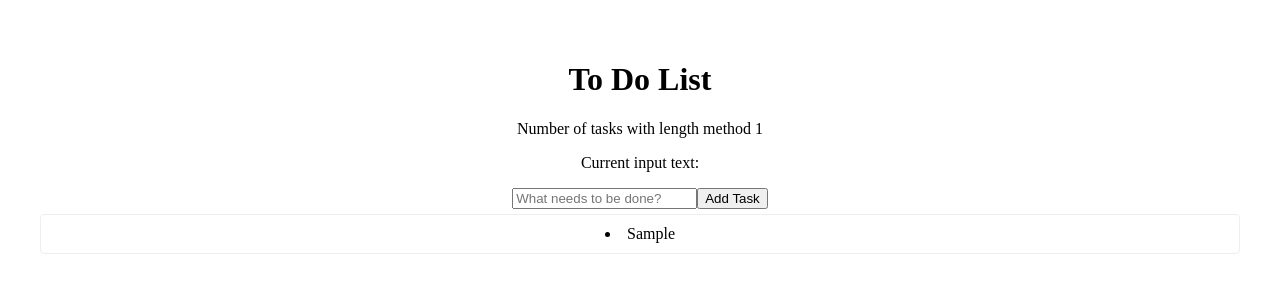
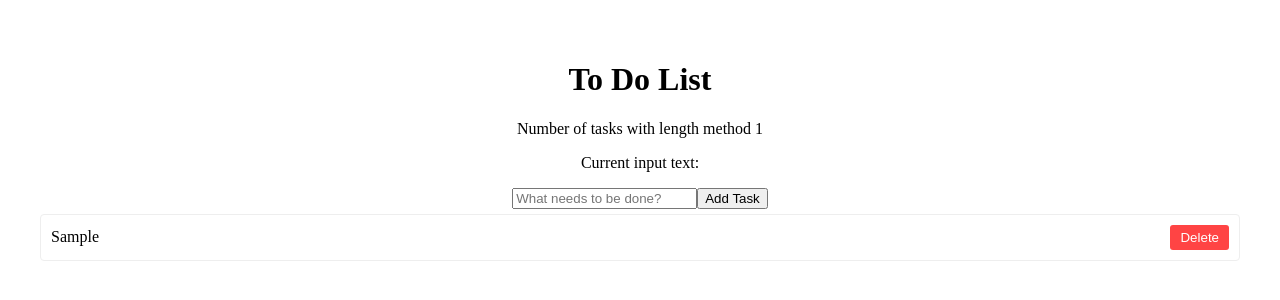
Before and after one commit to darunbjork/-todo-list-project, a React (Vite) app: page / in a window 1280 px wide. Both pictures are taken after typing "Sample" into the empty fields and a click on the button "Add Task". Shown: the top 300 px of the page. Built offline with nearby package versions, Linux system fonts and the light colour scheme.

Commit message:
Add Delete button

```diff
--- a/src/App.jsx
+++ b/src/App.jsx
@@ -14,7 +14,7 @@ function App() {
     const newTask = {
       id: newId,
       text: newTaskText,
-      inComplete: false,
+      isComplete: false, // Fixed typo: changed inComplete to isComplete
     };
 
     setTasks([...tasks, newTask]);
@@ -29,6 +29,11 @@ function App() {
       return task;
     });
     setTasks(updatedTasks);
+  };
+
+  const handleDeleteTask = (idToDelete) => {
+    const filteredTasks = tasks.filter((task) => task.id !== idToDelete);
+    setTasks(filteredTasks);
   };
 
   return (
@@ -47,7 +52,6 @@ function App() {
       {tasks.map((task) => (
         <li
           key={task.id}
-          onClick={() => handleToggleComplete(task.id)}
           style={{
             border: "1px solid #eee",
             padding: "10px",
@@ -56,9 +60,25 @@ function App() {
             cursor: "pointer",
             textDecoration: task.isComplete ? "line-through" : "none",
             opacity: task.isComplete ? 0.5 : 1,
+            display: "flex",
+            justifyContent: "space-between",
+            alignItems: "center",
           }}
         >
-          {task.text}
+          <span onClick={() => handleToggleComplete(task.id)}>{task.text}</span>
+          <button
+            onClick={() => handleDeleteTask(task.id)}
+            style={{
+              background: "#ff4444",
+              color: "white",
+              border: "none",
+              padding: "5px 10px",
+              borderRadius: "3px",
+              cursor: "pointer",
+            }}
+          >
+            Delete
+          </button>
         </li>
       ))}
     </div>
```
